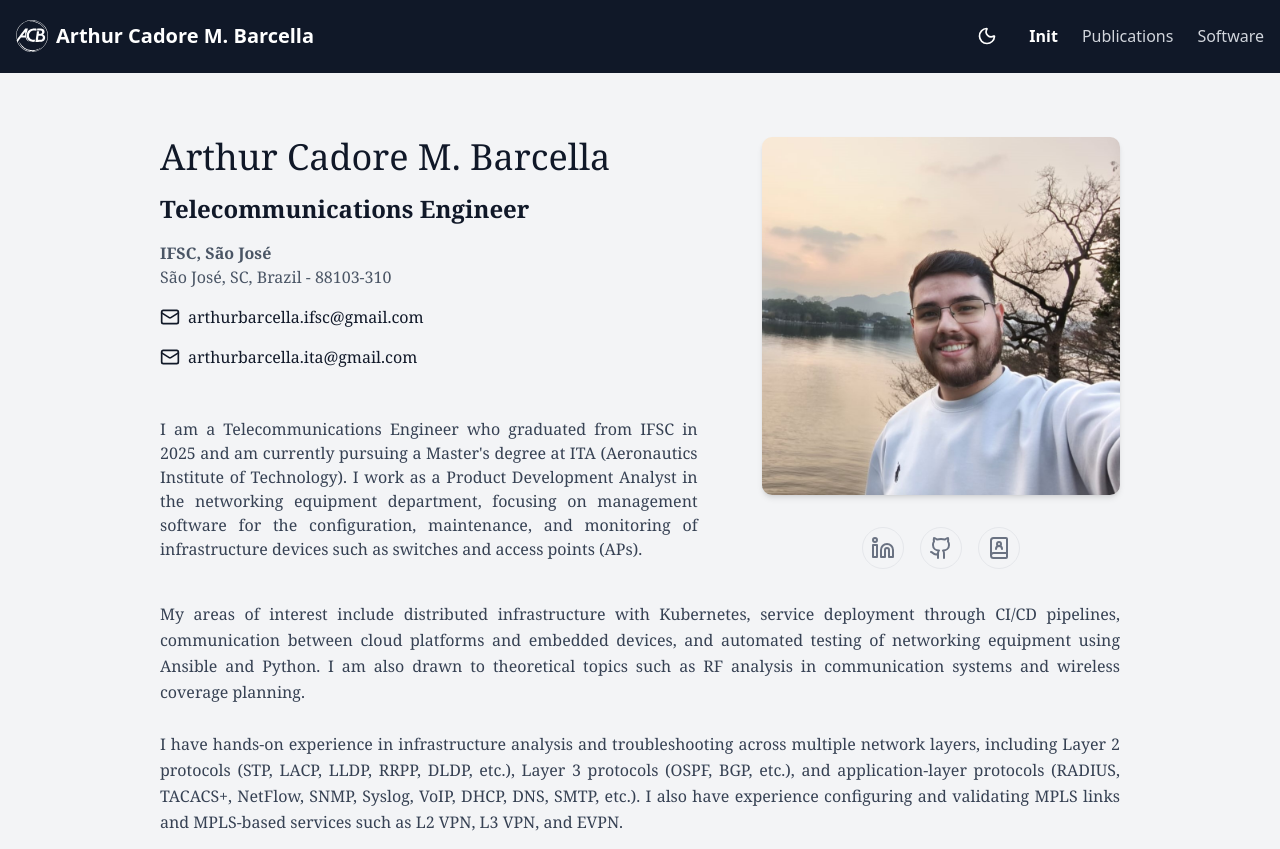
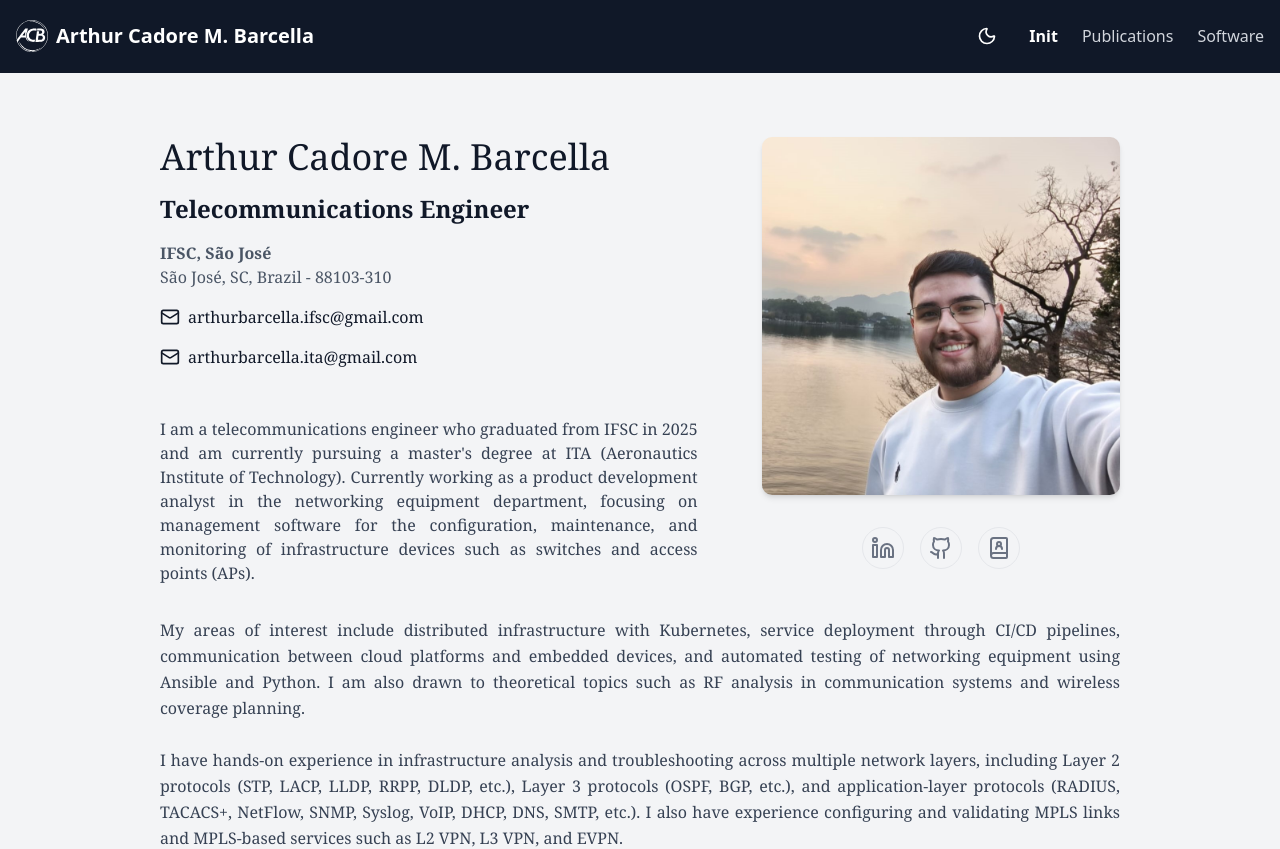
Before and after one commit to arthurcadore/arthurcadore.github.io, a React (Vite) app: page / in a window 1280 px wide. Shown: the top 849 px of the page. Built offline with nearby package versions, Linux system fonts and the light colour scheme.

Commit message:
fix: changed main page description

```diff
--- a/src/routes/index.tsx
+++ b/src/routes/index.tsx
@@ -48,7 +48,7 @@ export function Index() {
                   </a>
                 </div>
                 <p className="pt-8 text-gray-700 dark:text-gray-300 text-justify">
-                  I am a Telecommunications Engineer who graduated from IFSC in 2025 and am currently pursuing a Master's degree at ITA (Aeronautics Institute of Technology). I work as a Product Development Analyst in the networking equipment department, focusing on management software for the configuration, maintenance, and monitoring of infrastructure devices such as switches and access points (APs).
+                  I am a telecommunications engineer who graduated from IFSC in 2025 and am currently pursuing a master's degree at ITA (Aeronautics Institute of Technology). Currently working as a product development analyst in the networking equipment department, focusing on management software for the configuration, maintenance, and monitoring of infrastructure devices such as switches and access points (APs).
                 </p>
               </div>
 
```
